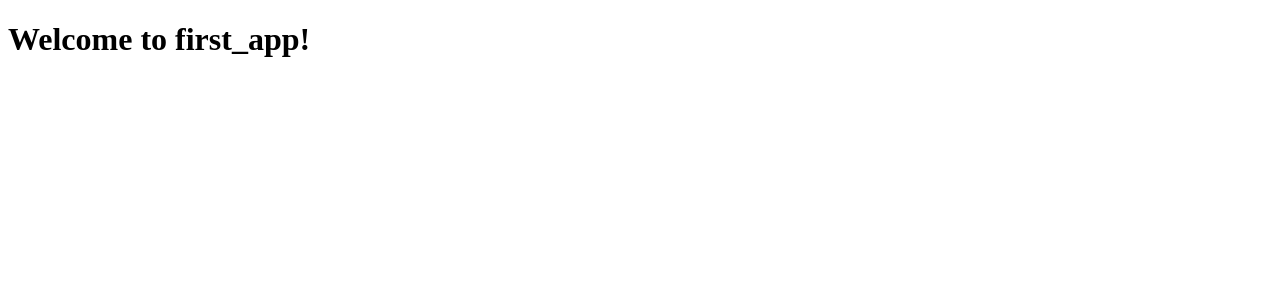
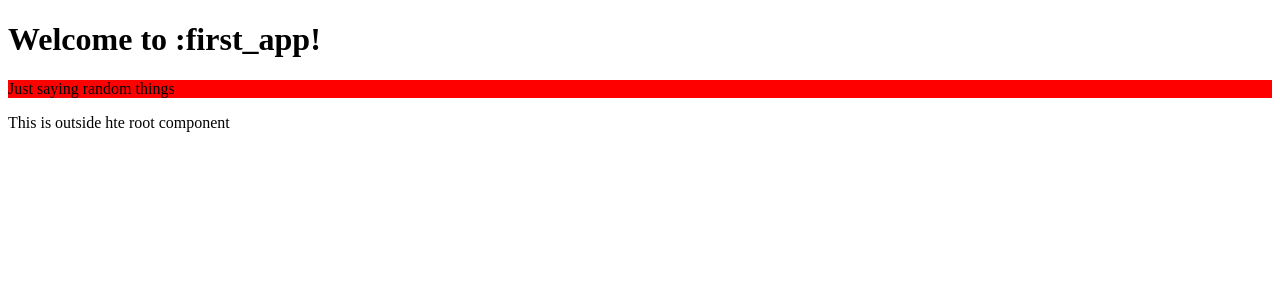
Before and after one commit to Deva-2002/First_Angular_App, an Angular app: page / in a window 1280 px wide. Shown: the top 300 px of the page. Built offline with nearby package versions, Linux system fonts and the light colour scheme.

Commit message:
componenet addition

```diff
--- a/src/app/app.ts
+++ b/src/app/app.ts
@@ -5,12 +5,17 @@
   selector: 'app-root',
   imports: [RouterOutlet],
   template: `
-    <h1>Welcome to {{ title() }}!</h1>
-
+    <h1>Welcome to :{{ title() }}!</h1>
+  <p>Just saying random things</p>
     <router-outlet />
   `,
-  styles: [],
+  styles: [`
+    p{
+     background-color:red
+    }
+    `],
 })
+
 export class App {
-  protected readonly title = signal('first_app');
+  title = signal('first_app');
 }
--- a/src/index.html
+++ b/src/index.html
@@ -9,5 +9,6 @@
 </head>
 <body>
   <app-root></app-root>
+  <div>This is outside hte root component</div>
 </body>
 </html>
```
